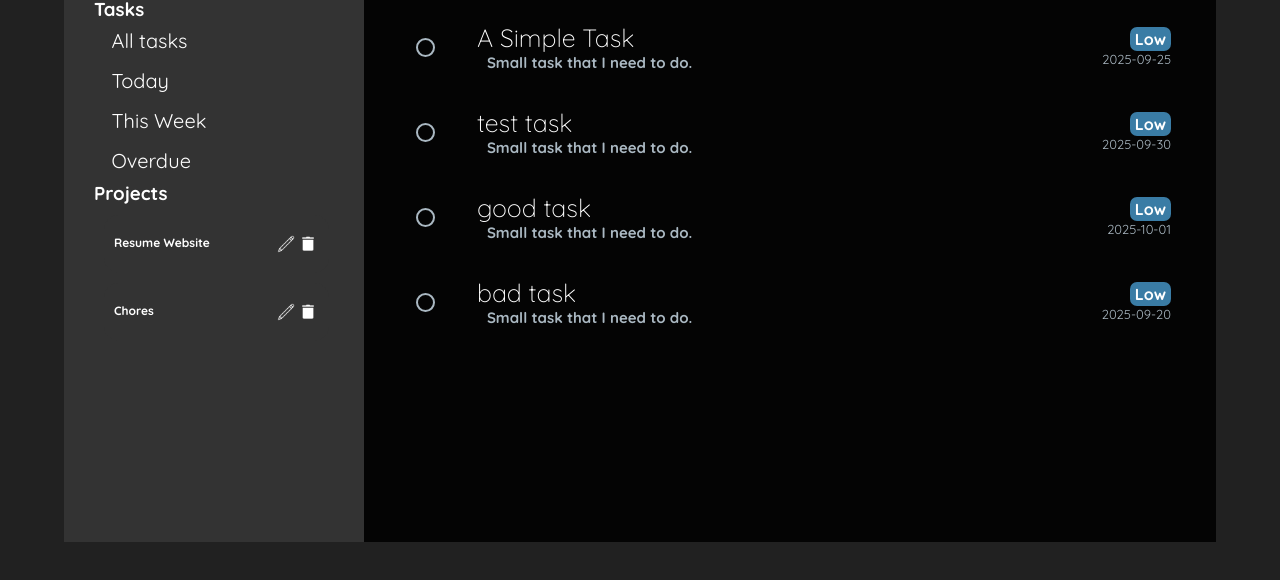
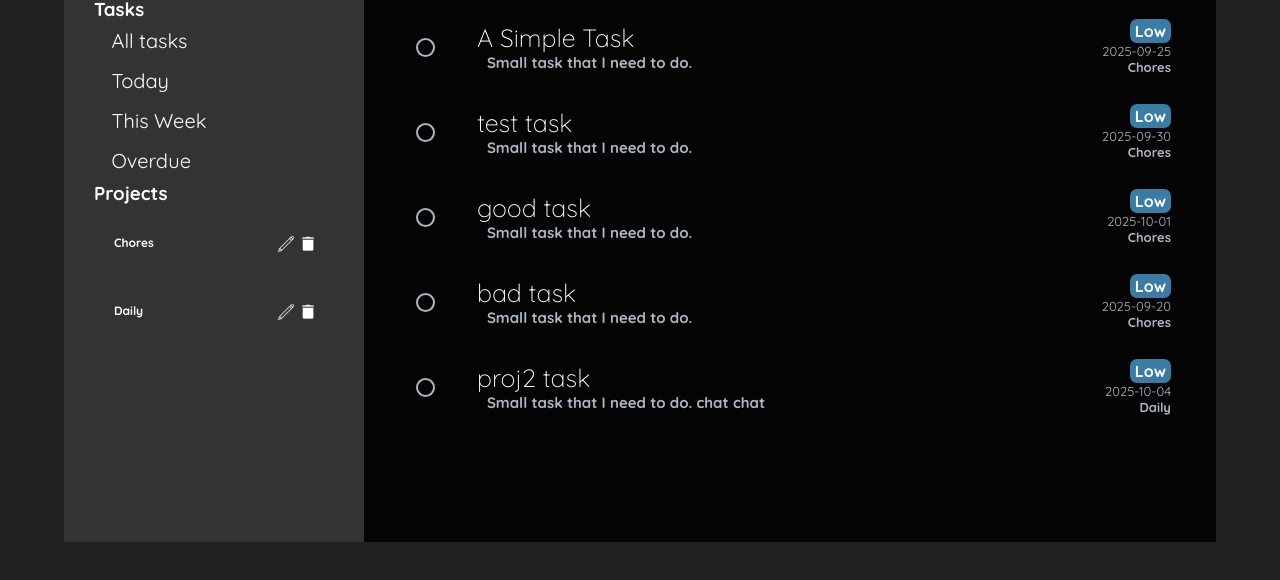
Before and after one commit to daanniill/todo-list, a website built with webpack: page src/template.html in a window 1280 px wide. Shown: the part 178-758 px from the top of the page. Built offline with nearby package versions, Linux system fonts and the light colour scheme; a web font is replaced by a local one.

Commit message:
implemented project functionality added event listeners to each project tab

```diff
--- a/src/displayDriver.js
+++ b/src/displayDriver.js
@@ -20,7 +20,6 @@ function task_button_driver() {
         clear_board()
         display_overdue_tasks();
     });
-
 }
 
 function clear_board() {
@@ -118,6 +117,12 @@ function display_projects() {
         projDiv.appendChild(heading);
         projDiv.appendChild(controlDiv);
 
+        projDiv.addEventListener("focus", () => {
+            clear_board();
+            const projectTitle = heading.textContent;
+            display_project_tasks(projectTitle);
+        });
+
         sidebar.append(projDiv)
     });
 }
@@ -155,6 +160,17 @@ function display_overdue_tasks() {
     })
 }
 
+function display_project_tasks(project_title) {
+    projects.forEach(project => {
+        if (project.title === project_title){
+            project.tasks.forEach(task => {
+                display_task(task);
+            });
+        };
+    });
+
+}
+
 //driver activate
 export const display_driver = () => {
     display_all_tasks()
--- a/src/index.js
+++ b/src/index.js
@@ -150,16 +150,22 @@ class Calendar {
 let calendar = new Calendar()
 
 let project1 = new Project("Chores")
-let task1 = new Task("A Simple Task", "Small task that I need to do.", "Low", "2025-09-25", "")
-let task2 = new Task("test task", "Small task that I need to do.", "Low", "2025-09-30", "")
-let task3 = new Task("good task", "Small task that I need to do.", "Low", "2025-10-01", "")
-let task4 = new Task("bad task", "Small task that I need to do.", "Low", "2025-09-20", "")
+let project2 = new Project("Daily")
+let task1 = new Task("A Simple Task", "Small task that I need to do.", "Low", "2025-09-25", project1.title)
+let task2 = new Task("test task", "Small task that I need to do.", "Low", "2025-09-30", project1.title)
+let task3 = new Task("good task", "Small task that I need to do.", "Low", "2025-10-01", project1.title)
+let task4 = new Task("bad task", "Small task that I need to do.", "Low", "2025-09-20", project1.title)
+let task5 = new Task("proj2 task", "Small task that I need to do. chat chat", "Low", "2025-10-04", project2.title)
 
 project1.addTask(task1)
 project1.addTask(task2)
 project1.addTask(task3)
 project1.addTask(task4)
+
+project2.addTask(task5)
+
 projects.push(project1)
+projects.push(project2)
 calendar.buildFromProjects(projects)
 
 display_driver()
--- a/src/template.html
+++ b/src/template.html
@@ -25,13 +25,6 @@
             </div>
             <div class="projects">
                 <h3>Projects</h3>
-                <div class="proj_side" tabindex="0">
-                    <h4>Resume Website</h4>
-                    <div id="control_side">
-                        <img id="edit_icon" src="./assets/edit.png">
-                        <img id="delete_icon" src="./assets/delete.png">
-                    </div>
-                </div>
             </div>
         </div>
 
```
